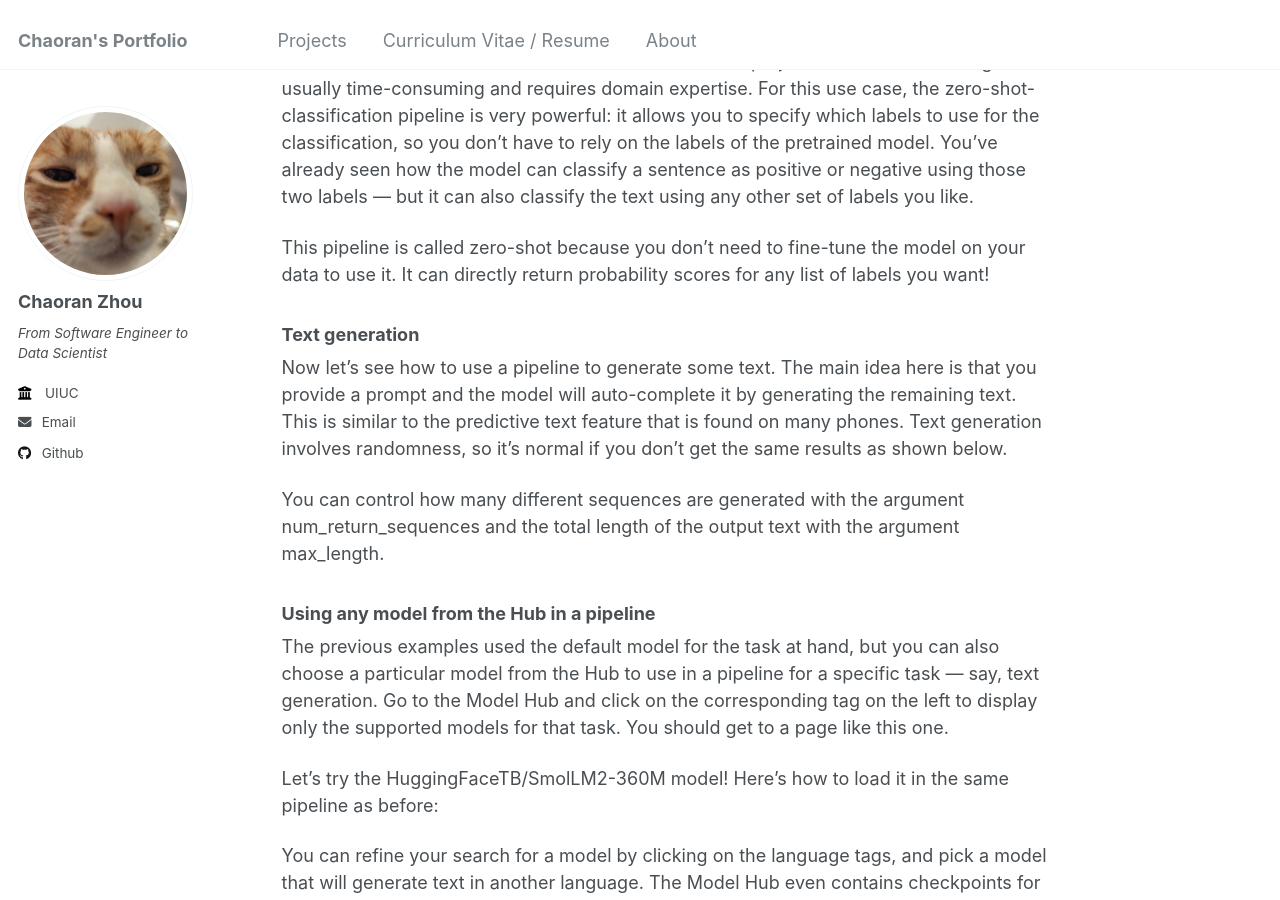
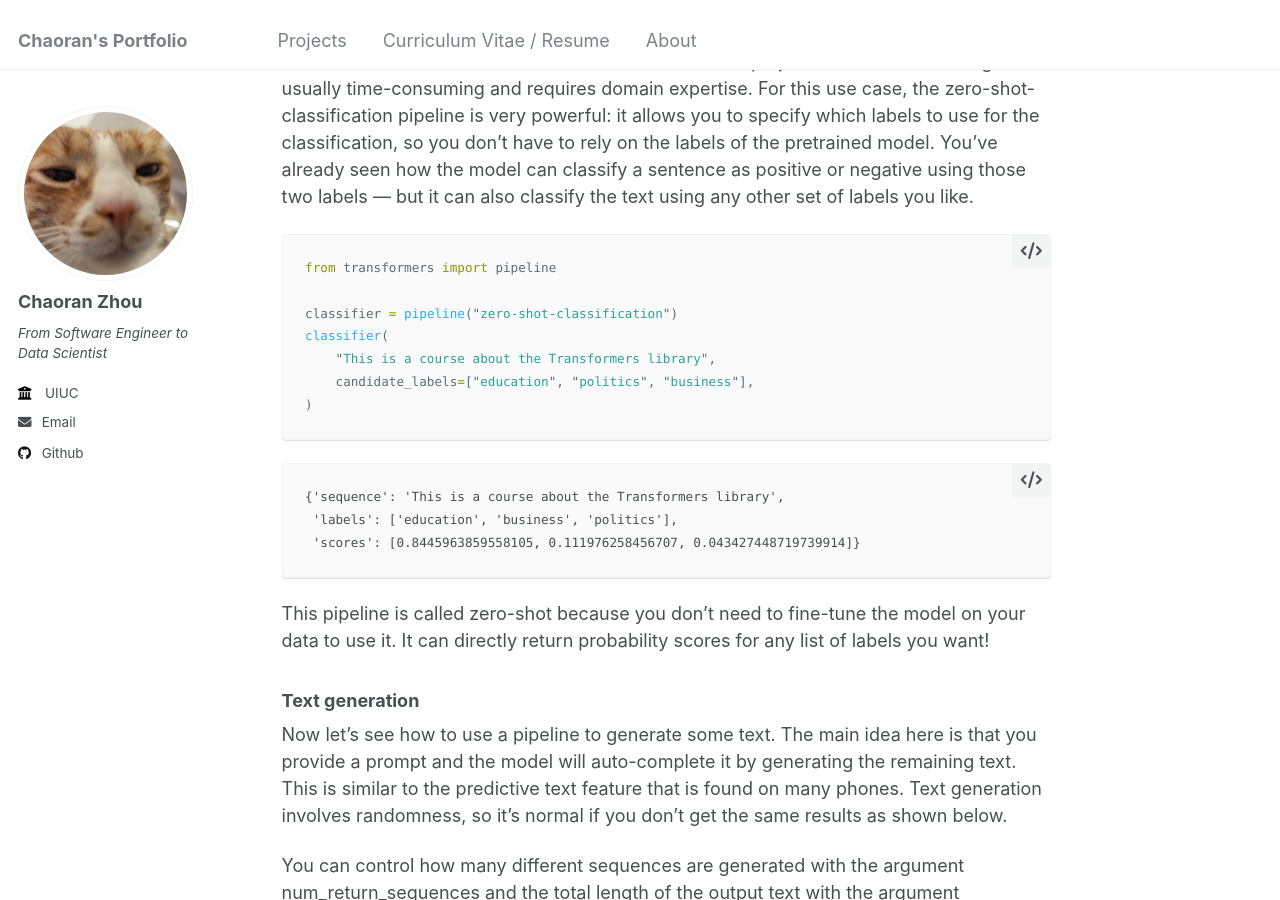
Before and after one commit to ranranrunforit/ranranrunforit.github.io, a Jekyll site: the page built from _projects/project-15.md, in a window 1280 px wide and 900 px high, scrolled down 3210 px. Built offline with Jekyll 4.4.1, drawn with Linux system fonts in a browser that asks for light colours.

Commit message:
Update project-15.md

````diff
--- a/_projects/project-15.md
+++ b/_projects/project-15.md
@@ -89,6 +89,22 @@ Let’s explore some of these pipelines in more detail!
 ### Zero-shot classification
 
 We’ll start by tackling a more challenging task where we need to classify texts that haven’t been labelled. This is a common scenario in real-world projects because annotating text is usually time-consuming and requires domain expertise. For this use case, the zero-shot-classification pipeline is very powerful: it allows you to specify which labels to use for the classification, so you don’t have to rely on the labels of the pretrained model. You’ve already seen how the model can classify a sentence as positive or negative using those two labels — but it can also classify the text using any other set of labels you like.
+
+```python
+from transformers import pipeline
+
+classifier = pipeline("zero-shot-classification")
+classifier(
+    "This is a course about the Transformers library",
+    candidate_labels=["education", "politics", "business"],
+)
+```
+
+```
+{'sequence': 'This is a course about the Transformers library',
+ 'labels': ['education', 'business', 'politics'],
+ 'scores': [0.8445963859558105, 0.111976258456707, 0.043427448719739914]}
+```
 
 This pipeline is called zero-shot because you don’t need to fine-tune the model on your data to use it. It can directly return probability scores for any list of labels you want!
 
````
